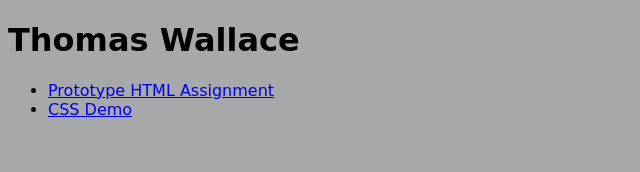
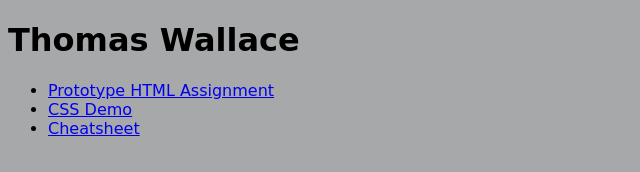
Before and after one commit to ThomasWallace/it-pearl, a plain HTML site: page index.html in a window 1280 px wide. Shown: the whole page, without its empty margins (0-640 px from the left). Drawn offline with Linux system fonts and the light colour scheme.

Commit message:
First Commit New Semester

```diff
--- a/index.html
+++ b/index.html
@@ -14,6 +14,7 @@
     <ul>
         <li><a href="prototype/index.html">Prototype HTML Assignment</a></li>
         <li><a href="css-demo/index.html">CSS Demo</a></li>
+        <li><a href="cheatsheet/index.html">Cheatsheet</a></li>
     </ul>
   </nav>
 </body>
```
Also changed, not shown: cheatsheet/index.html (added).
